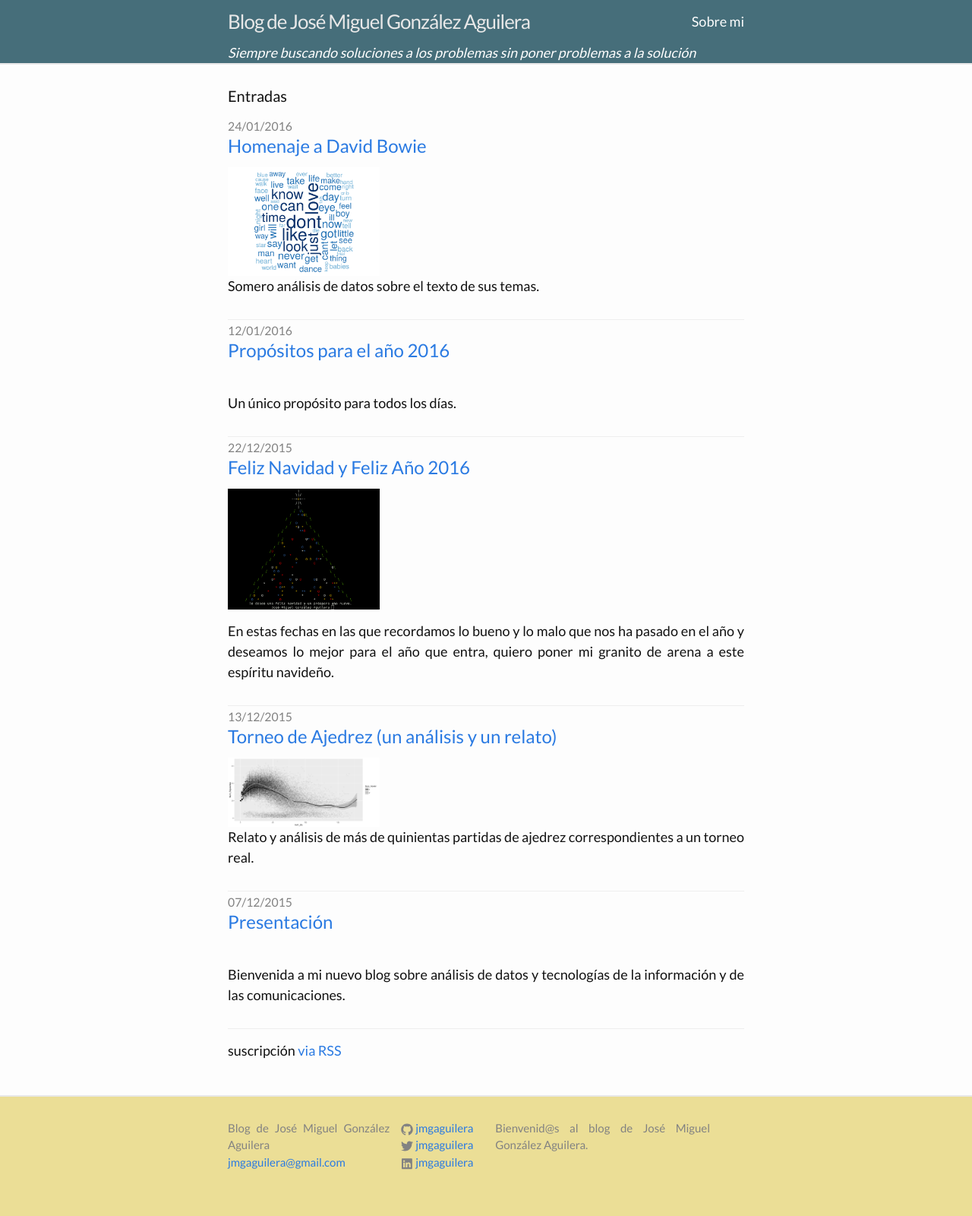
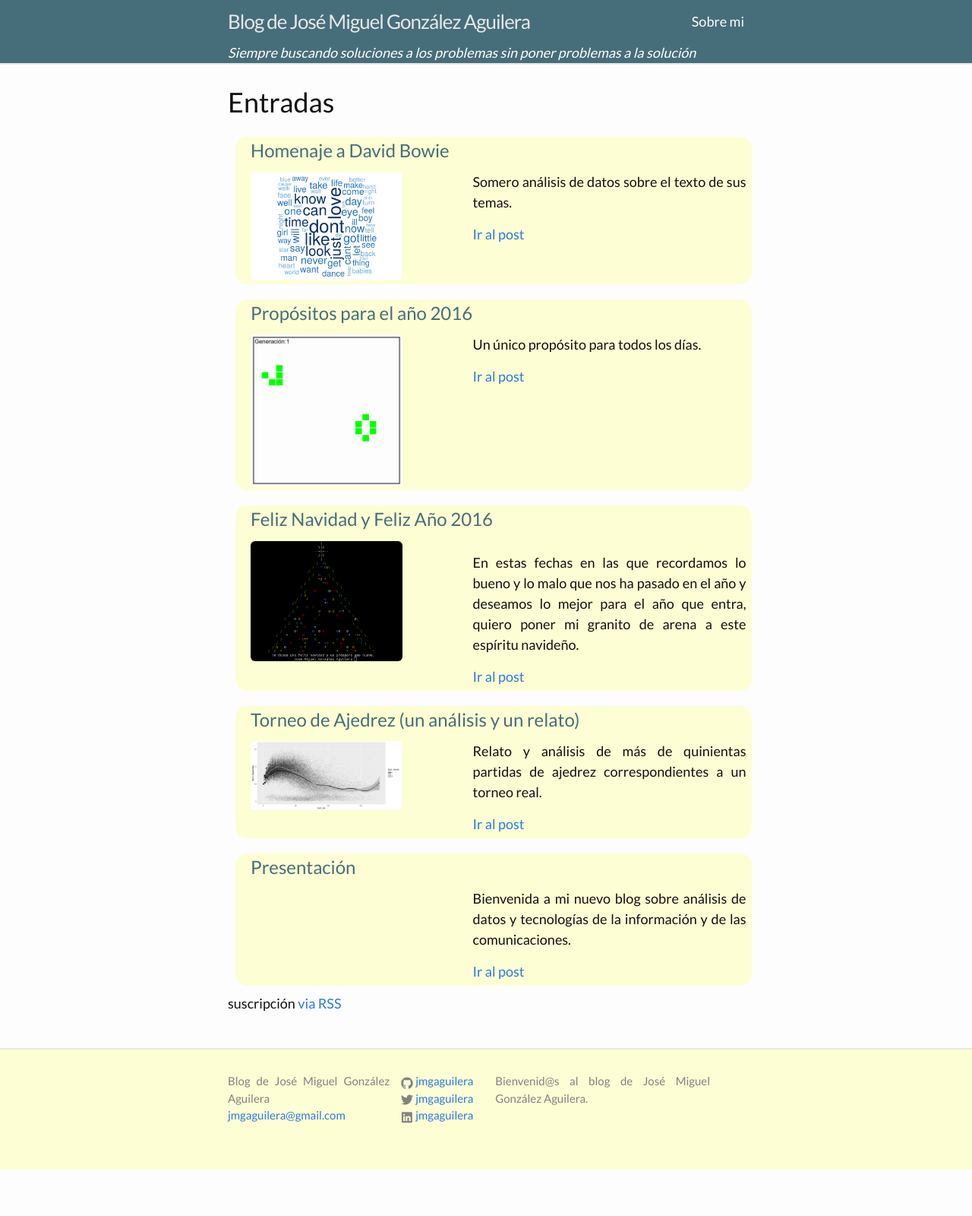
Before and after one commit to jmgaguilera/jmgaguilera.github.io, a Jekyll site: the page built from index.html, in a window 1280 px wide. Shown: the whole page at 76% size. Built offline with Jekyll 4.4.1, drawn with Linux system fonts in a browser that asks for light colours; comment, search, counter and statistics services are not loaded; after the commit the page ends 1539 px from its top, so only the background shows below that.

Commit message:
Post con formato card

```diff
--- a/_layouts/default.html
+++ b/_layouts/default.html
@@ -6,7 +6,7 @@
   {% include head.html %}
 
 
-  <body>
+  <body class="fadein">
 
     {% include header.html %}
 
--- a/_posts/2016-01-12-propositos-anyo-nuevo.markdown
+++ b/_posts/2016-01-12-propositos-anyo-nuevo.markdown
@@ -5,6 +5,7 @@ date:   2016-01-12
 category: estrategia
 tags: [tic, javascript, programación]
 excerpt: Un único propósito para todos los días.
+url-image: /images/propositos_anyo_nuevo/game_of_life.png
 ---
 
    <script src="/js/game_of_life/game_of_life.js"></script>
--- a/_sass/_base.scss
+++ b/_sass/_base.scss
@@ -1,3 +1,30 @@
+
+$color_claro: #FEFEFE;
+$color_oscuro: #466E7A;
+$color_md_claro: #FDFED4;
+$color_md_oscuro: #D4423D;
+
+.card {
+    margin: 10px;
+    padding: 5px;
+    background: $color_md_claro;
+    border-radius: 15px;
+}
+
+.card-title {
+    color: $color_oscuro;
+}
+
+.fadein {
+    animation:fadein 1s;
+}
+
+@keyframes fadein {
+    from { opacity: 0; }
+    to   { opacity: 1; }
+}
+
+
 /**
  * Reset some basic elements
  */
@@ -8,7 +35,6 @@ dl, dd, ol, ul, figure {
     padding: 0;
     text-align: justify;
 }
-
 
 
 /**
--- a/_sass/_layout.scss
+++ b/_sass/_layout.scss
@@ -1,11 +1,6 @@
 /**
  * Site header
  */
-
-$color_claro: #FEFEFE;
-$color_oscuro: #466E7A;
-$color_md_claro: #EBDE96;
-$color_md_oscuro: #D4423D;
 
 .site-header {
     border-bottom: 2px solid $grey-color-light;
@@ -15,6 +10,7 @@ $color_md_oscuro: #D4423D;
     background-color: $color_oscuro;
     color: $color_claro;
 }
+
 
 
 
--- a/index.html
+++ b/index.html
@@ -4,23 +4,36 @@ layout: default
 
 <div class="home">
 
-  <h1 class="page-heading">Entradas</h1>
+  <h1>Entradas</h1>
 
-  <ul class="post-list">
-    {% for post in site.posts %}
-      <li>
-        <span class="post-meta">{{ post.date | date: "%d/%m/%Y" }}</span>
+{% for post in site.posts %}
+<div class="card col-xs-12 col-md-12">
+  <div class="card-block">
+  <div class="container">
+    <div class="row">
+      <div class="col-xs-12 col-md-12">
+        <a href="{{ post.url | prepend: site.baseurAl }}" class="card-link"><h3 class="card-title">{{ post.title }}</h3></a>
+      </div>
+    </div>
+  <div class="row">
+    <div class="col-xs-4 col-md-2">
+    <a href="{{ post.url | prepend: site.baseurAl }}" class="card-link">
+      <img class="card-img-top img-rounded" style="min-width:100px;max-width:200px" src="{{ post.url-image }}"/>
+      </a>
+    </div>
+    <div class="col-xs-offset-2 col-xs-6 col-md-offset-1 col-md-4">
+      <p class="card-text">{{ post.excerpt }}</p>
+      <a href="{{ post.url | prepend: site.baseurAl }}" class="card-link">Ir al post</a>
+      <div class="card-block">
+      <a class="post-meta" href="http://www.jmgaguilera.com{{ post.url | prepend: site.baseurl }}#disqus_thread"></a>
+      </div>
+    </div>
+  </div>
+</div>
+</div>
+</div>
+{% endfor %}
 
-        <h2>
-          <a class="post-link" href="{{ post.url | prepend: site.baseurl }}">{{ post.title }}</a>
-        </h2>
-        <img src="{{ post.url-image }}" style="max-width:200px"></img><p> {{ post.excerpt }}</p>
-
-        <a class="post-meta" href="http://www.jmgaguilera.com{{ post.url | prepend: site.baseurl }}#disqus_thread"></a>
-        </li>
-        <hr/>
-    {% endfor %}
-  </ul>
 
   <p class="rss-subscribe">suscripción <a href="{{ "/feed.xml" | prepend: site.baseurl }}">via RSS</a></p>
 
```
Also changed, not shown: images/propositos_anyo_nuevo/game_of_life.png (added).
